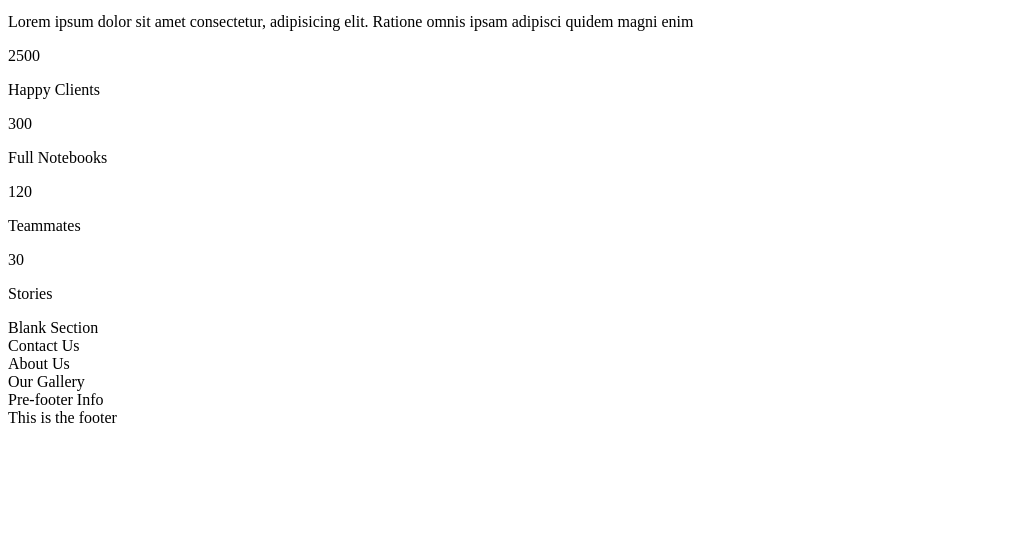
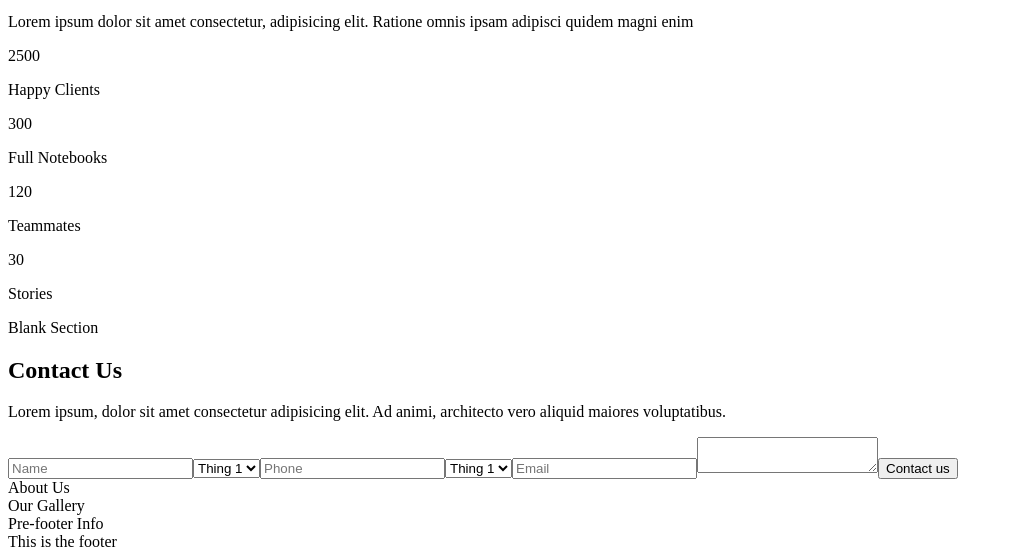
Before and after one commit to kyrelldixon/enterprise, a Gatsby site: page / in a window 1280 px wide. Shown: the part 622-1181 px from the top of the page, without its empty margins (0-1013 px from the left). Before the commit the page ends 1057 px from the top, so only its background shows below. Built offline with nearby package versions, Linux system fonts and the light colour scheme; Gatsby itself is replaced by a stand-in of ours.

Commit message:
Add contact us section to page

```diff
--- a/src/pages/index.js
+++ b/src/pages/index.js
@@ -7,6 +7,7 @@ import Hero from "../components/hero"
 import TeamLeaders from "../components/team-leaders"
 import Counters from "../components/counters"
 import Section from "../components/section"
+import ContactUs from "../components/contact-us"
 import Details from "../components/details"
 import Footer from "../components/footer"
 
@@ -20,9 +21,7 @@ export default () => (
     <Section>
       Blank Section
     </Section>
-    <Section>
-      Contact Us
-    </Section>
+    <ContactUs />
     <Section>
       About Us
     </Section>
```
